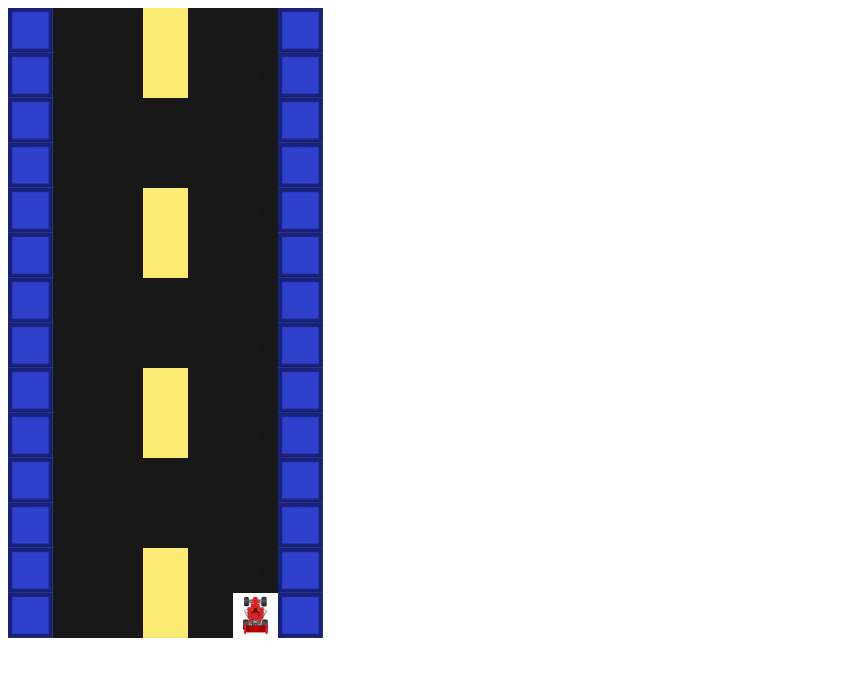
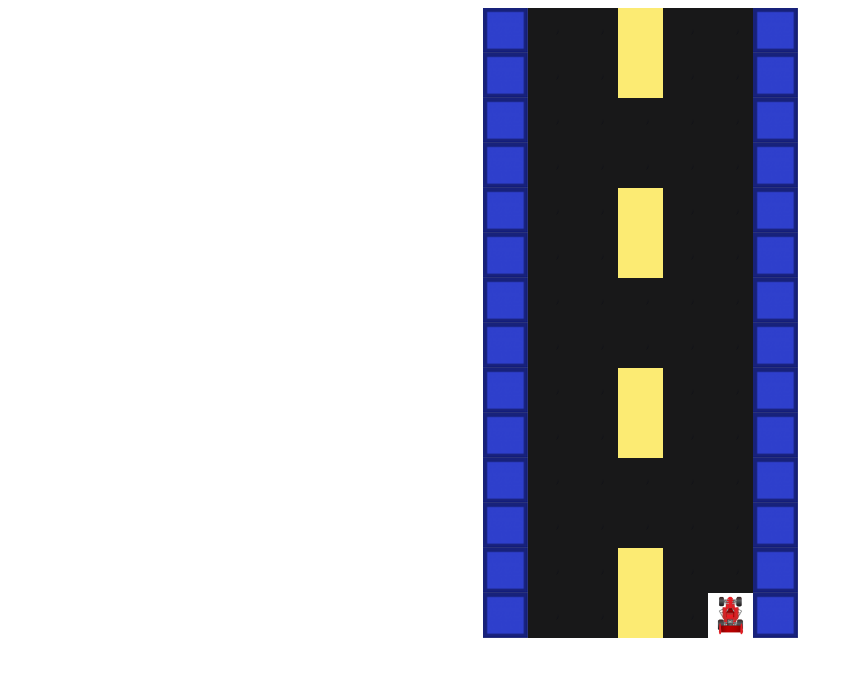
Before and after one commit to NicBonetto/driving-game, a plain HTML site: page index.html in a window 1280 px wide. Shown: the whole page, without its empty margins (0-853 px from the left). Drawn offline with Linux system fonts and the light colour scheme.

Commit message:
Centered images. #2

```diff
--- a/index.html
+++ b/index.html
@@ -6,7 +6,9 @@
     <link rel="stylesheet" href="style.css"/>
   </head>
   <body>
-    <div id="world"></div>
+    <div class="container">
+      <div id="world"></div>
+    </div>
     <script src="main.js"></script>
   </body>
 </html>
--- a/style.css
+++ b/style.css
@@ -1,5 +1,9 @@
 div {
   line-height: 0;
+}
+
+.container {
+  text-align: center;
 }
 
 .car {
```
